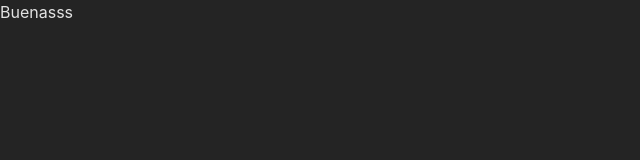
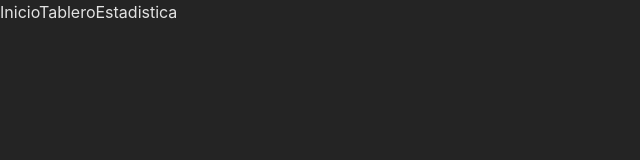
Before and after one commit to Geider10/Markbooks, a React (Vite) app: page / in a window 1280 px wide. Shown: the top 160 px of the page, without its empty margins (0-640 px from the left). Built offline with nearby package versions, Linux system fonts and the light colour scheme.

Commit message:
create model app

```diff
--- a/package.json
+++ b/package.json
@@ -11,7 +11,8 @@
   },
   "dependencies": {
     "react": "^18.2.0",
-    "react-dom": "^18.2.0"
+    "react-dom": "^18.2.0",
+    "react-router-dom": "^6.23.0"
   },
   "devDependencies": {
     "@types/react": "^18.2.66",
--- /dev/null
+++ b/src/App.jsx
@@ -0,0 +1,16 @@
+import { BrowserRouter ,Routes, Route  } from "react-router-dom";
+import {Home} from "./components/Home"
+import {Board} from "./components/Board"
+import { Header } from "./components/Header";
+function App (){
+    return(
+        <BrowserRouter>
+        <Header></Header>
+            <Routes>
+                <Route path="/" element={<Home></Home>}></Route>
+                <Route path="/Board" element={<Board></Board>}></Route>
+            </Routes>
+        </BrowserRouter>
+    )
+}
+export default App
--- /dev/null
+++ b/src/components/Board.jsx
@@ -0,0 +1,10 @@
+export const Board = () =>{
+    return(
+        <>
+        {/* titulo
+        button "para abrir modal"
+        modal "nombre, url, img, category" formulario
+        tablero "nombre bEdit, bDelete" CRUD */}
+        </>
+    )
+}
--- /dev/null
+++ b/src/components/Header.jsx
@@ -0,0 +1,12 @@
+import{Link} from "react-router-dom"
+export const Header = () =>{
+    return(
+        <header>
+            <nav className="flex gap-2 justify-center">
+                <Link to="/">Inicio</Link>
+                <Link to="/Board">Tablero</Link>
+                <Link to="/Board">Estadistica</Link>
+            </nav>
+        </header>
+    )
+}
--- /dev/null
+++ b/src/components/Home.jsx
@@ -0,0 +1,11 @@
+
+export const Home = ()=>{
+    return(
+        <>
+        {/* List category => category
+        List Paginas => pagina
+        */}
+
+        </>
+    )
+}
--- a/src/main.jsx
+++ b/src/main.jsx
@@ -1,9 +1,10 @@
 import React from 'react'
 import ReactDOM from 'react-dom/client'
+import App from './App'
 import './index.css'
 
 ReactDOM.createRoot(document.getElementById('root')).render(
   <React.StrictMode>
-    <h1 className="text-3xl">Buenasss</h1>
+      <App></App>
   </React.StrictMode>,
 )
```
Also changed, not shown: 1 other file (tests, documents, lock files or other folders).
